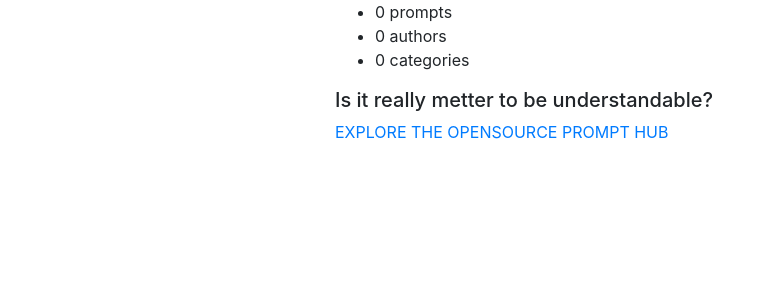
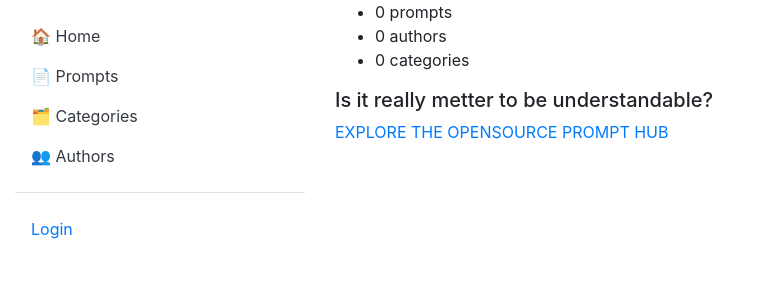
Before and after one commit to AntoniTS999/PromptHub, a Django app: page / in a window 1280 px wide. Shown: the top 300 px of the page, without its empty margins (0-760 px from the left). Run offline with Django 5.2, Linux system fonts and the light colour scheme; data that the repository does not hold is empty.

Commit message:
sidebar added

```diff
--- a/prompts/urls.py
+++ b/prompts/urls.py
@@ -1,10 +1,12 @@
 from django.urls import path
-from prompts.views import index, PromptListView
+from prompts.views import index, PromptListView, AuthorListView
 
 
 urlpatterns = [
     path("", index, name="index"),
     path("prompts/", PromptListView.as_view(), name="prompt-list"),
+
+    path("authors/", AuthorListView.as_view(), name="author-list"),
 ]
 
 app_name = "prompts"
--- a/prompts/views.py
+++ b/prompts/views.py
@@ -30,3 +30,7 @@ class PromptListView(generic.ListView):
             .prefetch_related("categories")
             .annotate(avg_rating=Round(Avg("ratings__value"), 2))
         )
+
+
+class AuthorListView(generic.ListView):
+    model = Author
--- a/templates/base.html
+++ b/templates/base.html
@@ -18,6 +18,7 @@
     <div class="row">
       <div class="col-sm-3">
         {% block sidebar %}
+          {% include  "includes/sidebar.html" %}
         {% endblock %}
       </div>
       <div class="col-sm-9">
--- /dev/null
+++ b/templates/includes/sidebar.html
@@ -0,0 +1,27 @@
+{% block sidebar %}
+<div class="pt-3">
+  <ul class="nav flex-column">
+    <li class="nav-item">
+      <a href="{% url 'prompts:index' %}" class="nav-link text-dark">🏠 Home</a>
+    </li>
+    <li class="nav-item">
+      <a href="{% url 'prompts:prompt-list' %}" class="nav-link text-dark">📄 Prompts</a>
+    </li>
+    <li class="nav-item">
+      <a href="#" class="nav-link text-dark">🗂 Categories</a>
+    </li>
+    <li class="nav-item">
+      <a href="#" class="nav-link text-dark">👥 Authors</a>
+    </li>
+  </ul>
+
+  <div class="border-top mt-3 pt-3">
+    {% if user.is_authenticated %}
+      <p class="px-3 font-weight-bold text-center">{{ user }}</p>
+      <a href="#" class="nav-link text-danger btn btn-dark">Logout</a>
+    {% else %}
+      <a href="#" class="nav-link text-primary">Login</a>
+    {% endif %}
+  </div>
+</div>
+{% endblock %}
```
Also changed, not shown: static/css/styles.css (line endings or trailing spaces).
